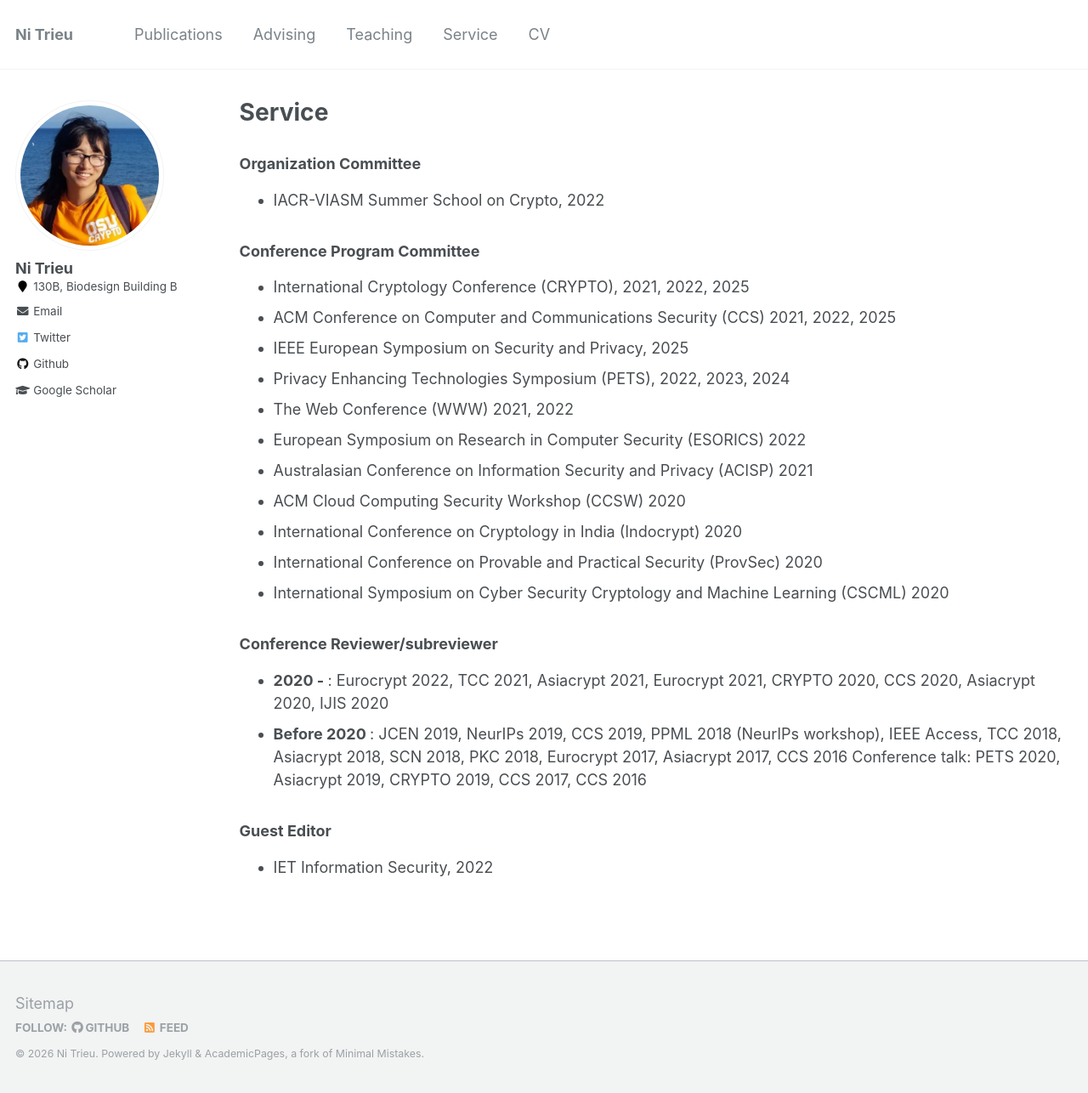
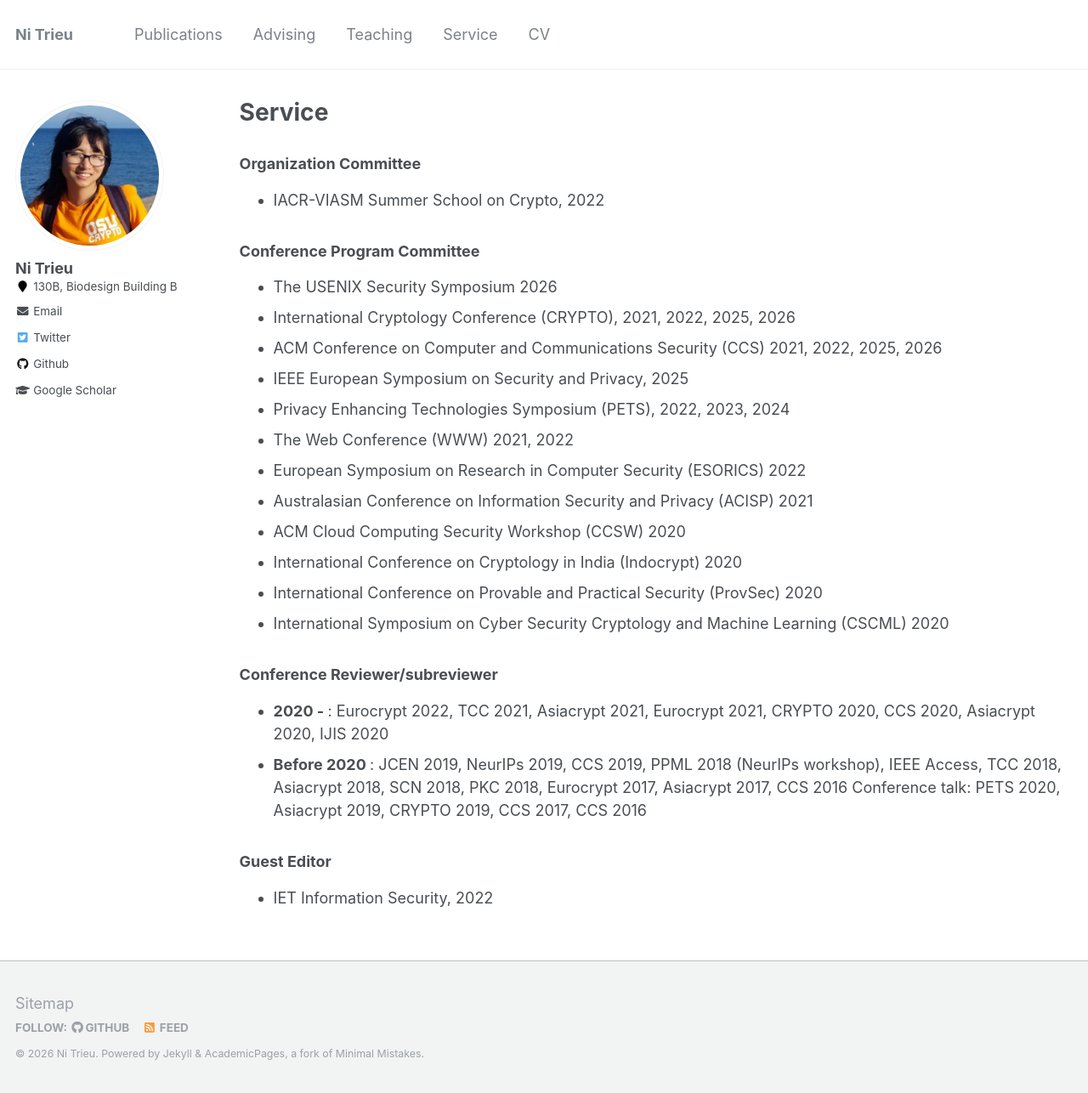
Before and after one commit to nitrieu/nitrieu.github.io, a Jekyll site: the page built from _pages/service.md, in a window 1280 px wide and 1286 px high. Shown: the whole window at 85% size. Built offline with Jekyll 4.4.1, drawn with Linux system fonts in a browser that asks for light colours.

Commit message:
Update service.md

```diff
--- a/_pages/service.md
+++ b/_pages/service.md
@@ -11,8 +11,9 @@ author_profile: true
    </ul>
 <h3> Conference Program Committee </h3>
   <ul>
-   <li> International Cryptology Conference (CRYPTO), 2021, 2022, 2025 </li>
-  <li>ACM Conference on Computer and Communications Security (CCS) 2021, 2022, 2025 </li>
+     <li> The USENIX Security Symposium  2026 </li>
+   <li> International Cryptology Conference (CRYPTO), 2021, 2022, 2025, 2026 </li>
+  <li>ACM Conference on Computer and Communications Security (CCS) 2021, 2022, 2025, 2026 </li>
     <li>  IEEE European Symposium on Security and Privacy, 2025 </li>
     <li> Privacy Enhancing Technologies Symposium (PETS), 2022, 2023, 2024 </li>
    <li> The Web Conference (WWW) 2021, 2022</li>
```
